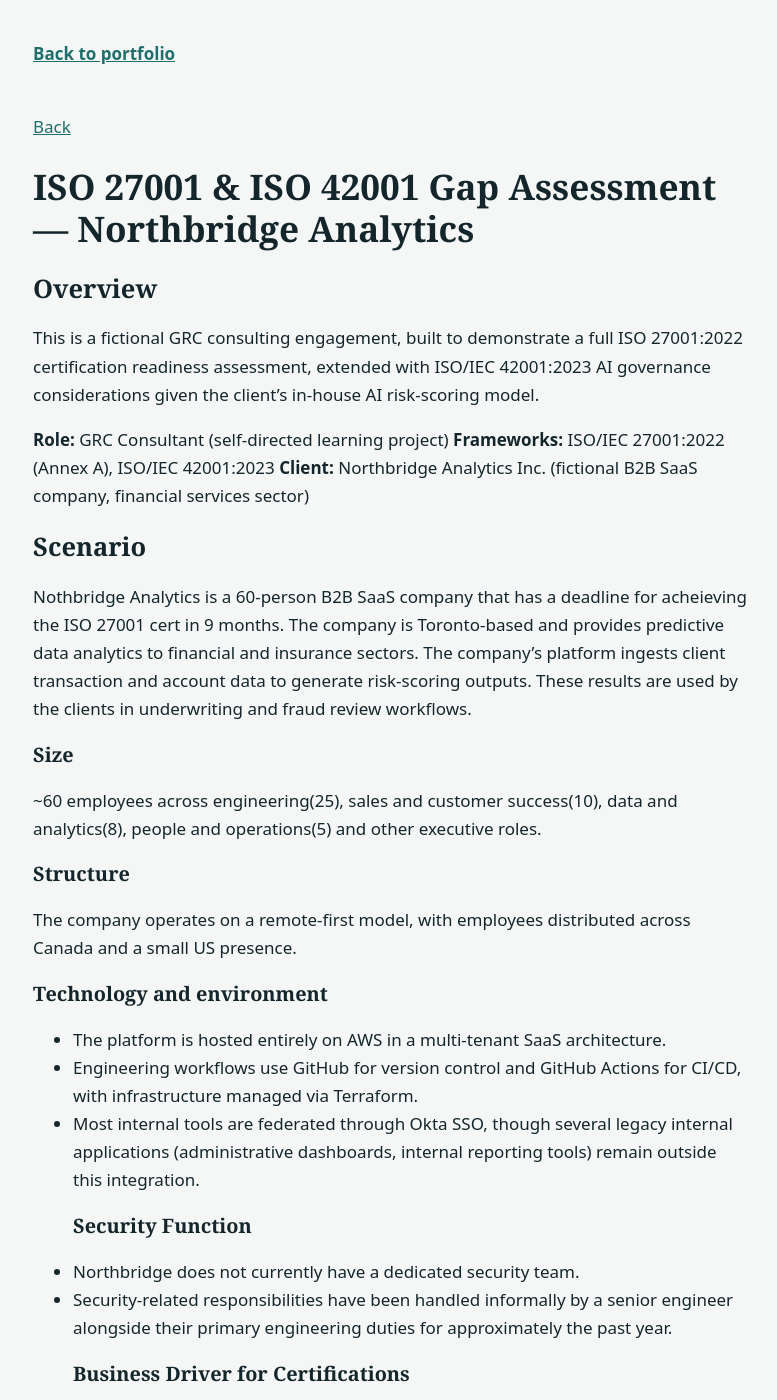
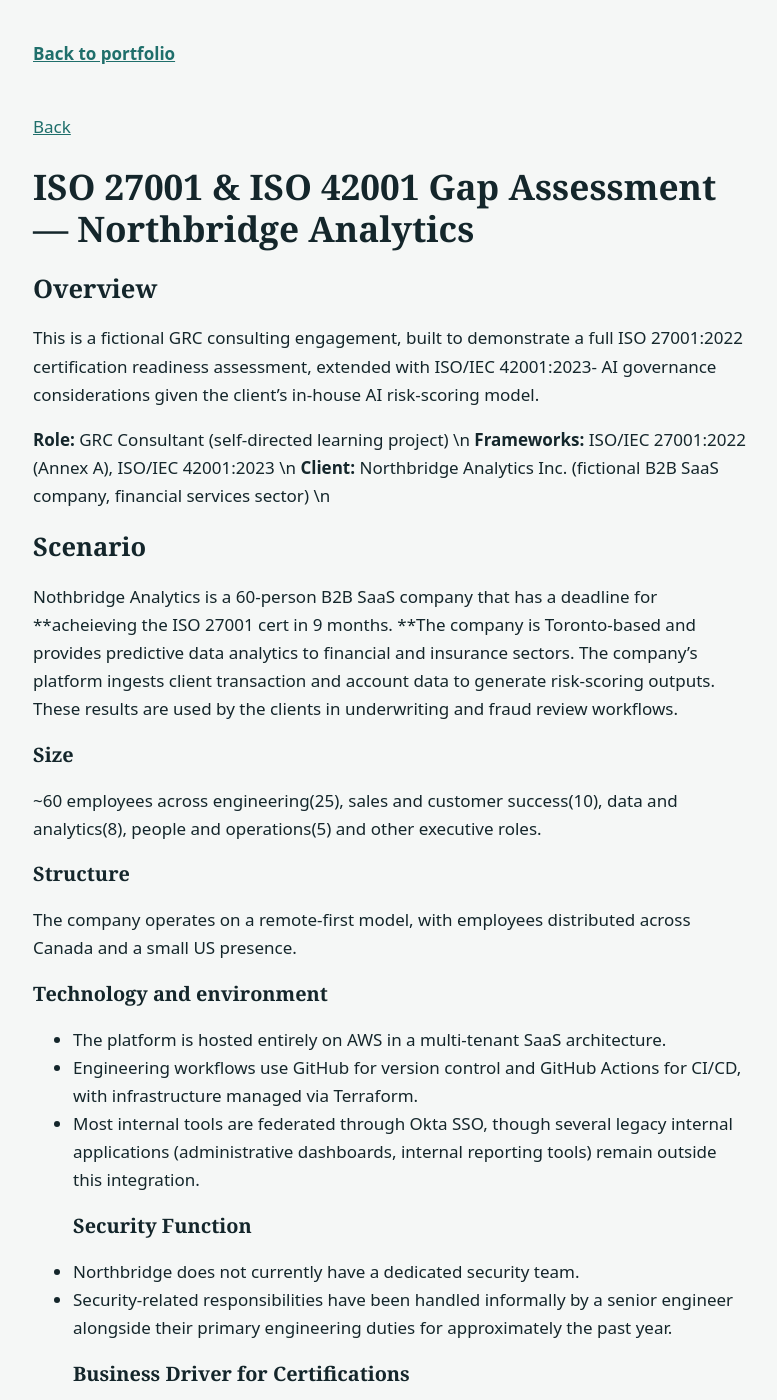
Before and after one commit to krens22/GRC-project-portfolio, a Jekyll site: the page built from ISO-42001/Northbridge-Analytics/00-overview.md, in a window 1280 px wide and 1400 px high. Shown: the whole window, without its empty margins (249-1026 px from the left). Built offline with Jekyll 4.4.1, drawn with Linux system fonts in a browser that asks for light colours; some of the changed text lies outside the part shown.

```diff
--- a/ISO-42001/Northbridge-Analytics/00-overview.md
+++ b/ISO-42001/Northbridge-Analytics/00-overview.md
@@ -8,15 +8,15 @@ title: Overview
 
 ## Overview
 This is a fictional GRC consulting engagement, built to demonstrate a full ISO 27001:2022
-certification readiness assessment, extended with ISO/IEC 42001:2023 AI governance
+certification readiness assessment, extended with ISO/IEC 42001:2023- AI governance
 considerations given the client's in-house AI risk-scoring model.
 
-**Role:** GRC Consultant (self-directed learning project)
-**Frameworks:** ISO/IEC 27001:2022 (Annex A), ISO/IEC 42001:2023
-**Client:** Northbridge Analytics Inc. (fictional B2B SaaS company, financial services sector)
+**Role:** GRC Consultant (self-directed learning project) \n
+**Frameworks:** ISO/IEC 27001:2022 (Annex A), ISO/IEC 42001:2023 \n
+**Client:** Northbridge Analytics Inc. (fictional B2B SaaS company, financial services sector) \n
 
 ## Scenario
-Nothbridge Analytics is a 60-person B2B SaaS company that has a deadline for acheieving the ISO 27001 cert in 9 months. The company is Toronto-based and provides predictive data analytics to financial and insurance sectors. The company's platform ingests client transaction and account data to generate risk-scoring outputs. These results are used by the clients in underwriting and fraud review workflows.
+Nothbridge Analytics is a 60-person B2B SaaS company that has a deadline for **acheieving the ISO 27001 cert in 9 months. **The company is Toronto-based and provides predictive data analytics to financial and insurance sectors. The company's platform ingests client transaction and account data to generate risk-scoring outputs. These results are used by the clients in underwriting and fraud review workflows.
 
 ### Size
 ~60 employees across engineering(25), sales and customer success(10), data and analytics(8), people and operations(5) and other executive roles.
@@ -30,7 +30,7 @@ The company operates on a remote-first model, with employees distributed across
 - Northbridge does not currently have a dedicated security team.
 - Security-related responsibilities have been handled informally by a senior engineer alongside their primary engineering duties for approximately the past year.
 ### Business Driver for Certifications
-- Three prospective enterprise clients — all regulated financial institutions — have indicated that ISO 27001 certification is a contractual prerequisite for vendor onboarding, as part of their third-party vendor risk management requirements. Leadership has set a 9-month target for certification readiness.
+- Three prospective enterprise clients — all regulated financial institutions — have indicated that **ISO 27001 certification is a contractual prerequisite for vendor onboarding, as part of their third-party vendor risk management requirements.** Leadership has set a 9-month target for certification readiness.
 ### Assessment history
 - An external vendor security review conducted approximately 8 months ago identified the absence of a documented incident response plan and a formal access review process.
 - These findings were acknowledged internally but have not yet been remediated.
```
